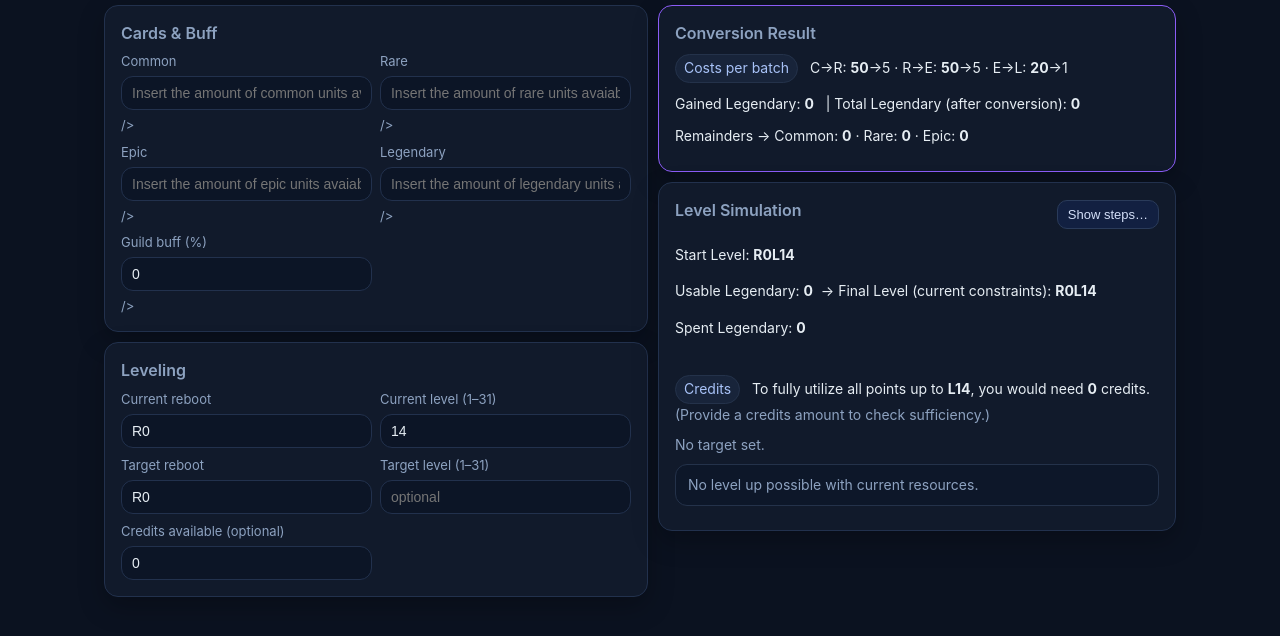
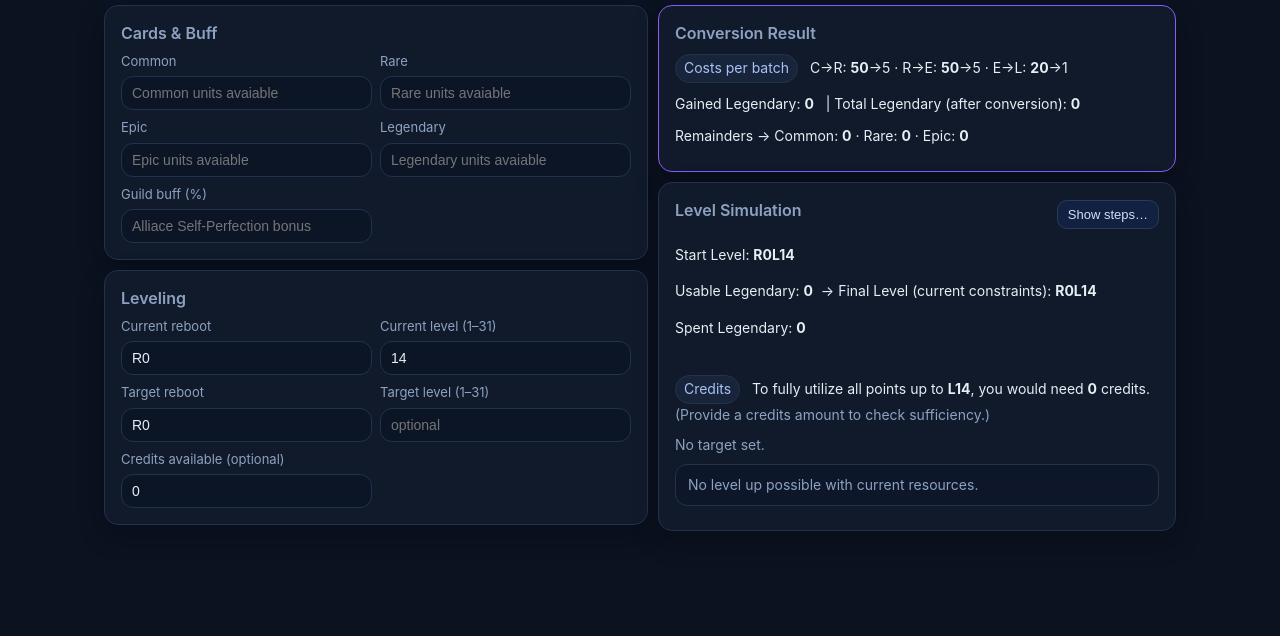
Before and after one commit to adlermpf/l-goddess-calc, a website built with Vite: page l-goddess-calc/index.html in a window 1280 px wide. Shown: the part 44-680 px from the top of the page. Built offline with nearby package versions, Linux system fonts and the light colour scheme.

Commit message:
Adjusted placeholder Corrected html mistyped artfacts

```diff
--- a/l-goddess-calc/index.html
+++ b/l-goddess-calc/index.html
@@ -23,21 +23,21 @@
             <h2>Cards & Buff</h2>
             <div class="grid">
               <label
-                >Common <input id="inCommon" type="number" min="0" placeholder="Insert the amount of common units avaiable">
+                >Common <input id="inCommon" type="number" min="0" placeholder="Common units avaiable"
               /></label>
               <label
-                >Rare <input id="inRare" type="number" min="0" placeholder="Insert the amount of rare units avaiable">
+                >Rare <input id="inRare" type="number" min="0" placeholder="Rare units avaiable"
               /></label>
               <label
-                >Epic <input id="inEpic" type="number" min="0" placeholder="Insert the amount of epic units avaiable">
+                >Epic <input id="inEpic" type="number" min="0" placeholder="Epic units avaiable"
               /></label>
               <label
                 >Legendary
-                <input id="inLegendary" type="number" min="0" placeholder="Insert the amount of legendary units avaiable">
+                <input id="inLegendary" type="number" min="0" placeholder="Legendary units avaiable"
               /></label>
               <label
                 >Guild buff (%)
-                <input id="inBuff" type="number" min="0" max="100" placeholder="Insert Alliace Self-Perfection bonus"  value="0">
+                <input id="inBuff" type="number" min="0" max="100" placeholder="Alliace Self-Perfection bonus"
               /></label>
             </div>
           </section>
```
